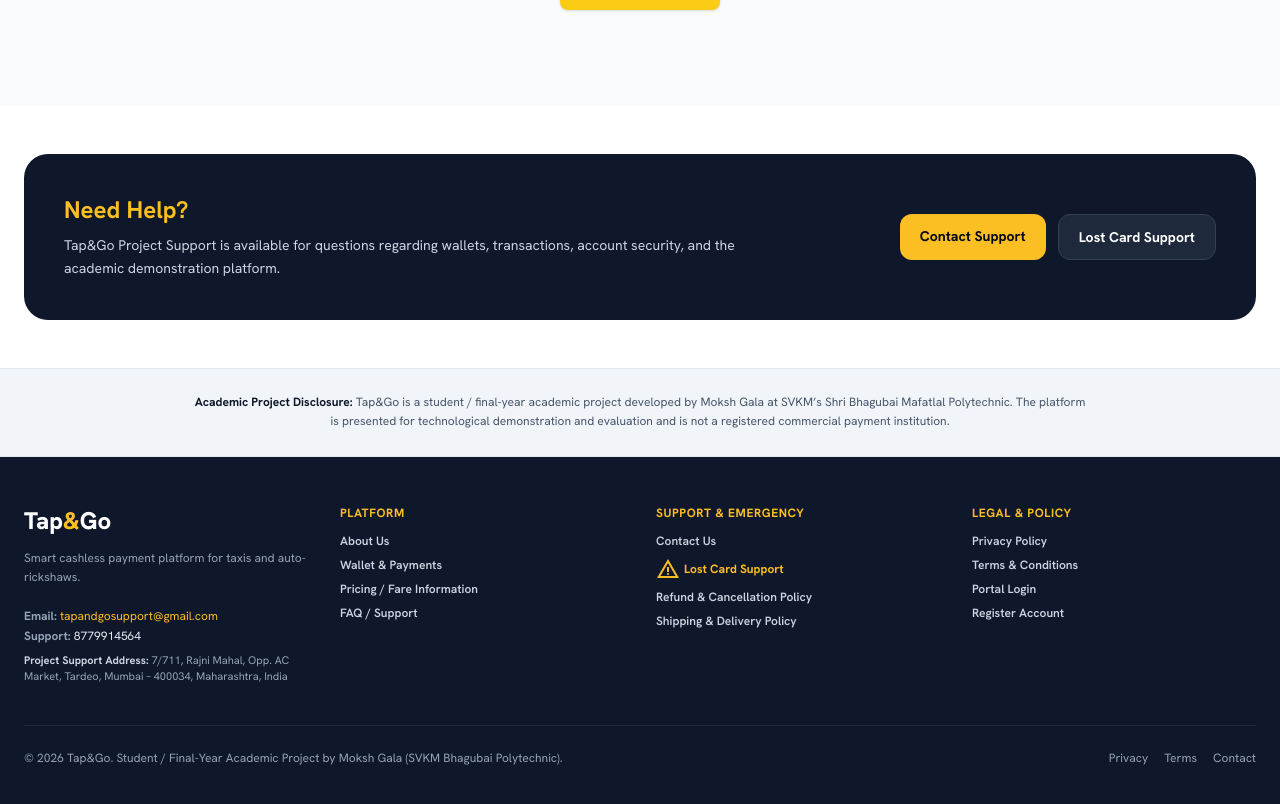
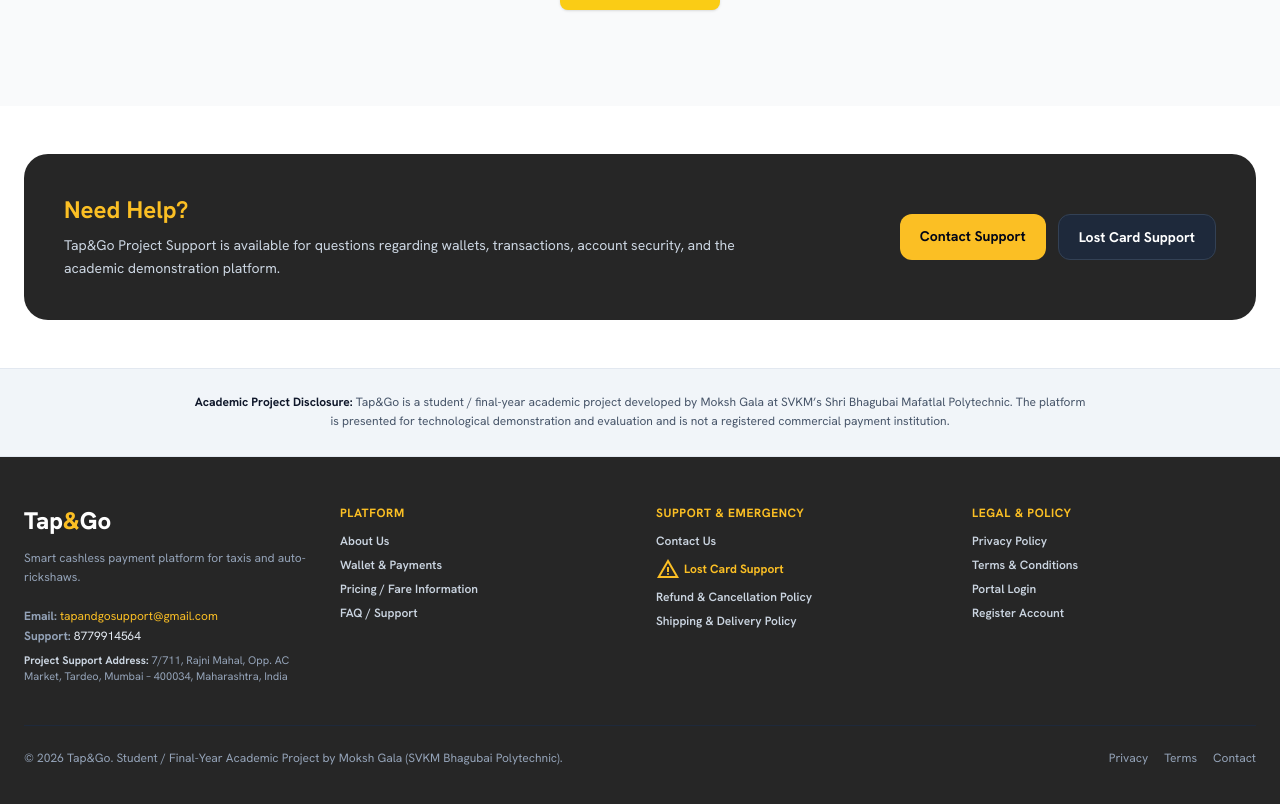
Before and after one commit to mokshgala7/tap-go-frontend, a React (Vite) app in the folder frontend/: page / in a window 1280 px wide. Shown: the part 2904-3708 px from the top of the page. Built offline with nearby package versions, Linux system fonts and the light colour scheme; no server answers.

Commit message:
Update public dark section color

```diff
--- a/frontend/src/components/Common/Footer.jsx
+++ b/frontend/src/components/Common/Footer.jsx
@@ -5,7 +5,7 @@ function Footer() {
   return (
     <footer
       id="footer"
-      className="mt-auto w-full border-t border-slate-200 bg-slate-900 text-slate-300 py-12"
+      className="mt-auto w-full border-t border-slate-200 bg-neutral-800 text-slate-300 py-12"
     >
       <div className="mx-auto max-w-7xl px-4 sm:px-6 space-y-10">
         {/* Top Grid Section */}
--- a/frontend/src/pages/Home/Home.jsx
+++ b/frontend/src/pages/Home/Home.jsx
@@ -217,7 +217,7 @@ function Home() {
 
         {/* Need Help Support CTA Section */}
         <section className="mx-auto w-full max-w-7xl px-6 py-12">
-          <div className="rounded-3xl bg-slate-900 p-8 sm:p-10 text-white flex flex-col md:flex-row items-center justify-between gap-6">
+          <div className="rounded-3xl bg-neutral-800 p-8 sm:p-10 text-white flex flex-col md:flex-row items-center justify-between gap-6">
             <div className="space-y-2 max-w-2xl">
               <h3 className="text-2xl font-bold text-amber-400">Need Help?</h3>
               <p className="text-slate-300 text-sm leading-relaxed">
```
